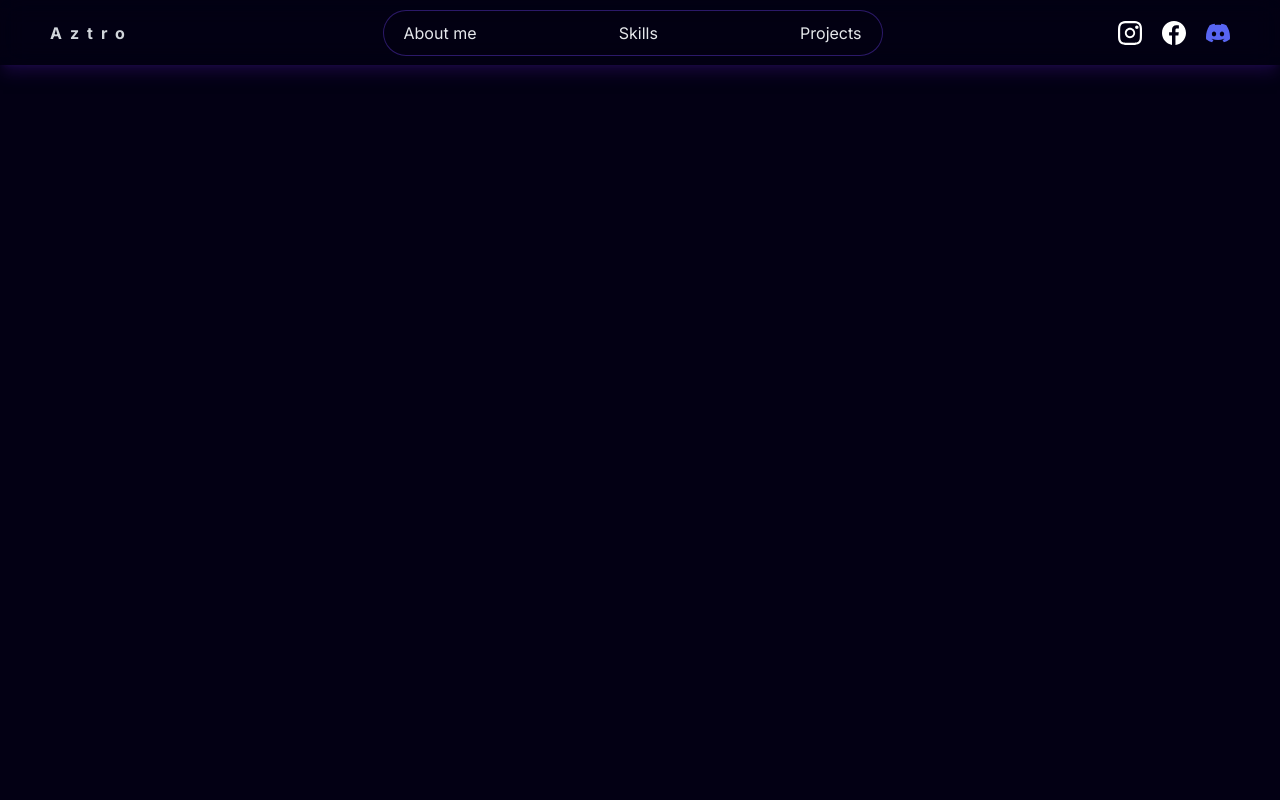
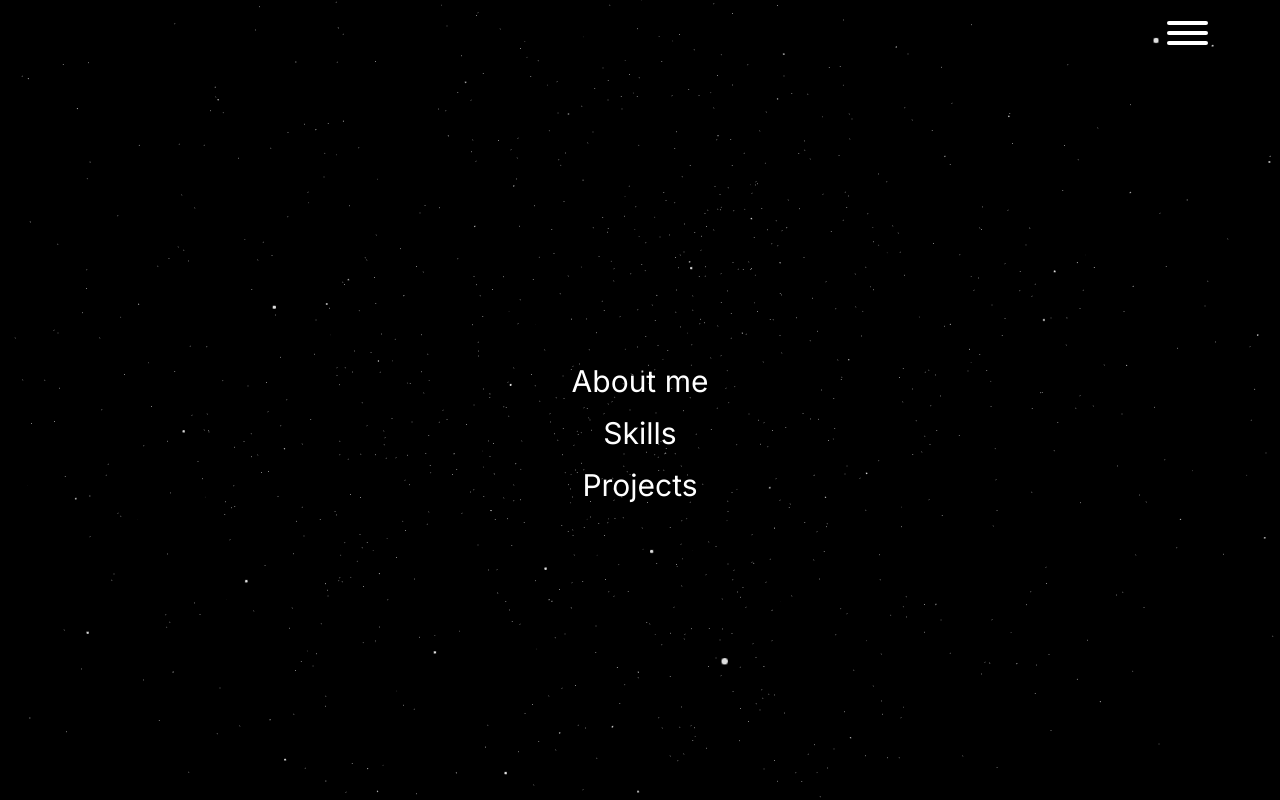
Before and after one commit to zaineli/Aztro-Portfolio, a Next.js app: page / in a window 1280 px wide. Shown: the top 800 px of the page. Built offline with nearby package versions, Linux system fonts and the light colour scheme; a web font is replaced by a local one.

Commit message:
fiex nav bar

```diff
--- a/app/globals.css
+++ b/app/globals.css
@@ -121,3 +121,39 @@ html {
     scale: 1 1;
   }
 }
+
+.opened {
+  transition: all 0.5s ease-in-out;
+  clip-path: circle(200% at calc(100% - 90px) 30px);
+}
+
+.closed {
+  transition: all 0.5s ease-in-out;
+  clip-path: circle(0% at calc(100% - 90px) 30px);
+}
+
+/* .open-animation {
+  animation: open .5s ease-in-out forwards;
+}
+
+.close-animation {
+  animation: close .5s ease-in-out forwards;
+}
+
+@keyframes open {
+  from {
+  clip-path: circle(0% at calc(100% - 90px) 30px);
+  }
+  to {
+    clip-path: circle(200% at calc(100% - 90px) 30px);
+  }
+}
+
+@keyframes close {
+  from {
+    clip-path: circle(200% at calc(100% - 90px) 30px);
+  }
+  to {
+    clip-path: circle(0% at calc(100% - 90px) 30px);
+  }
+} */
--- a/app/layout.tsx
+++ b/app/layout.tsx
@@ -17,15 +17,17 @@ export default function RootLayout({
 }: {
   children: React.ReactNode;
 }) {
+
+
   return (
     <html lang="en">
       <body
-        className={`${inter.className} bg-[#030014] overflow-y-scroll overflow-x-hidden`}
+        className={`${inter.className} bg-[#030014] overflow-y-scroll overflow-x-hidden overflow-hidden`}
       >
-        {/* <StarsCanvas /> */}
+        <StarsCanvas />
         <Navbar />
-        {/* {children} */}
-        {/* <Footer /> */}
+        {children}
+        <Footer />
       </body>
     </html>
   );
--- a/components/main/Navbar.tsx
+++ b/components/main/Navbar.tsx
@@ -3,12 +3,36 @@
 import { Socials } from "@/constants";
 import Image from "next/image";
 import React, { useState } from "react";
+import StarsCanvas from "./StarBackground";
 
 const Navbar = () => {
-
-  const [open, setOpen] = useState(false)
+  const [open, setOpen] = useState(true);
 
   return (
+    <>
+      <div className={`${open ? "opened" : "closed"} z-[100] flex flex-col w-screen h-screen fixed inset-0  bg-black`}>
+        <StarsCanvas />
+        <div className="flex  flex-row-reverse px-[60px]">
+          <button className="aspect-square h-[65px] " onClick={() => setOpen(false)}>
+            <div className="h-full w-full p-4 px-3 flex flex-col justify-center gap-[6px]">
+              <div className="w-full h-1 rounded-md bg-white"></div>
+              <div className="w-full h-1 rounded-md bg-white"></div>
+              <div className="w-full h-1 rounded-md bg-white"></div>
+            </div>
+          </button>
+        </div>
+        <div className="flex flex-col justify-center gap-4 flex-1 text-3xl text-white text-center">
+          <a onClick={() => setOpen(false)} href="#about-me" className=" cursor-pointer">
+            About me
+          </a>
+          <a onClick={() => setOpen(false)} href="#skills" className=" cursor-pointer">
+            Skills
+          </a>
+          <a onClick={() => setOpen(false)} href="#projects" className=" cursor-pointer">
+            Projects
+          </a>
+        </div>
+      </div>
       <div className="w-full h-[65px] fixed top-0 shadow-lg shadow-[#2A0E61]/50 bg-[#03001417] backdrop-blur-md z-50 px-10">
         <div className="w-full h-full hidden md:flex flex-row items-center justify-between m-auto px-[10px]">
           <div className="flex gap-2 items-end">
@@ -61,6 +85,7 @@ const Navbar = () => {
           </button>
         </div>
       </div>
+    </>
   );
 };
 
```
Also changed, not shown: 1 other file (tests, documents, lock files or other folders). Lines whose indentation alone changed are shown as unchanged.
